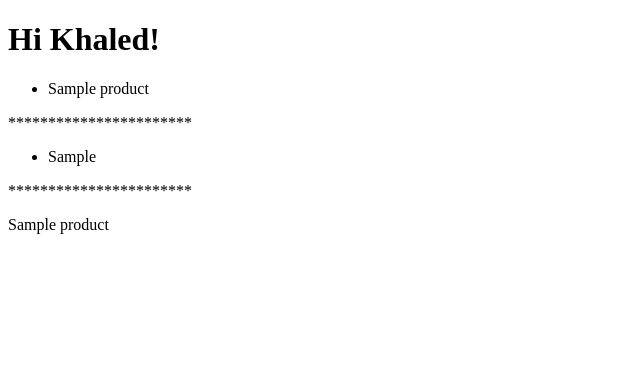
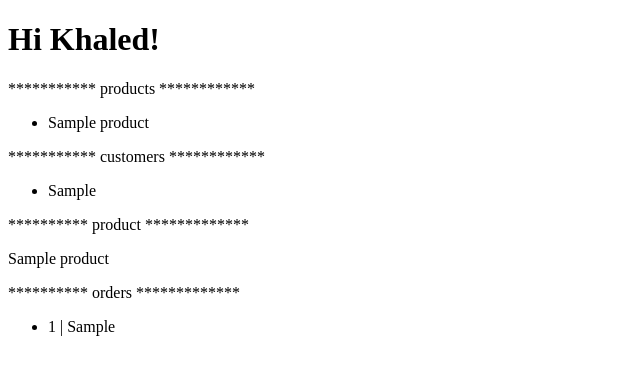
Before and after one commit to itsyst/django-e-commerce, a Django app: page /home/ in a window 1280 px wide. Shown: the top 375 px of the page, without its empty margins (0-640 px from the left). Run offline with Django 3.2, Linux system fonts and the light colour scheme; data comes from the database, SQL or seed files in the repository; tables that the repository leaves empty hold one stand-in row (values such as "Sample post").

Commit message:
Select the related objects

```diff
--- a/home/templates/home.html
+++ b/home/templates/home.html
@@ -9,20 +9,30 @@
 		{% else %}
 		<h1>Hi there !</h1>
 		{% endif %}
+		<p>*********** products ************</p>
 		<ul>
 			{% for product in products %}
-			<li>{{product.title}}</li>
-			{% comment %} <li>{{product}}</li> {% endcomment %}
-
-			{% endfor %}
+			<li>
+				{{product.title}} {% comment %} - {{product.collection.title}}{%
+				endcomment %}
+			</li>
+			{% comment %}
+			<li>{{product}}</li>
+			{% endcomment %} {% endfor %}
 		</ul>
-		<p>***********************</p>
+		<p>*********** customers ************</p>
 		<ul>
 			{% for customer in customers %}
 			<li>{{customer.first_name}}</li>
 			{% endfor %}
 		</ul>
-		<p>***********************</p>
+		<p>********** product *************</p>
 		<p>{{product.title}}</p>
+		<p>********** orders *************</p>
+		<ul>
+			{% for order in orders %}
+			<li>{{order.id}} | {{order.customer.first_name}}</li>
+			{% endfor %}
+		</ul>
 	</body>
 </html>
--- a/home/views.py
+++ b/home/views.py
@@ -20,7 +20,7 @@ def welcome(request):
     # queryset = Product.objects.filter(title__icontains='Cup')
 
     # Orders placed by customer with id = 2
-    querysets = Order.objects.filter(customer__id=2)[:5]
+    # querysets = Order.objects.filter(customer__id=2)[:5]
     # Orders items for products in collection 3
     # queryset = OrderItem.objects.filter(product__collection__id=3)
 
@@ -61,7 +61,17 @@ def welcome(request):
 
     # Return a defined fields - a dictionary object - be carefull when using
     # queryset = Product.objects.only('id', 'title')[:5]
-    queryset = Product.objects.defer('description')[:5]
+    # queryset = Product.objects.defer('description')[:5]
+
+    # Selecting related objects
+    # queryset = Product.objects.all() # application is hanging
+    # use select_related when the end up of the relationship has one instance like collection
+    queryset = Product.objects.select_related('collection').all()[:5]
+    # use prefetch_related when the other end up of the relationship has many objects
+    # queryset = Product.objects.prefetch_related('promotions').all()
+
+    # Get the last 5 orders with their customer and items (include product)
+    querysets = Order.objects.select_related('customer').prefetch_related('orderitem_set__product').order_by('-placed_at')[:5]
 
     return render(request, 'home.html',
                   {
--- a/store/models.py
+++ b/store/models.py
@@ -61,6 +61,7 @@ class Order(models.Model):
     customer = models.ForeignKey(Customer, on_delete=models.PROTECT)
 
 class OrderItem(models.Model):
+    #orderitem_set django creates the reverse relationship
     order = models.ForeignKey(Order, on_delete=models.PROTECT)
     product = models.ForeignKey(Product, on_delete=models.PROTECT)
     quantity = models.PositiveSmallIntegerField()
```
